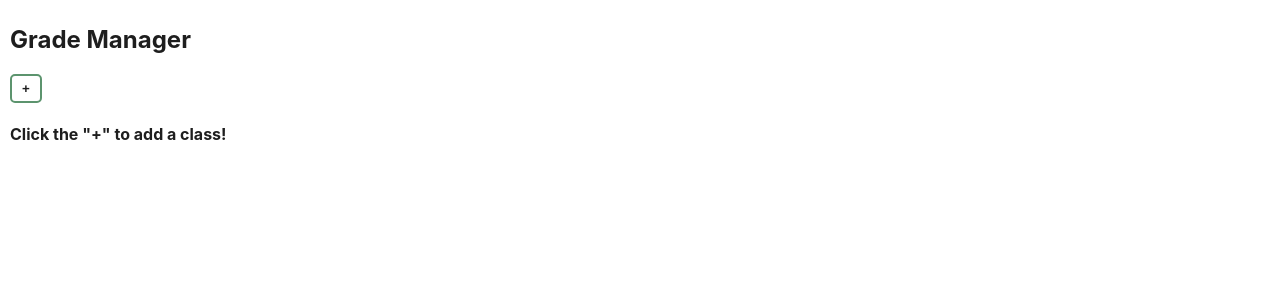
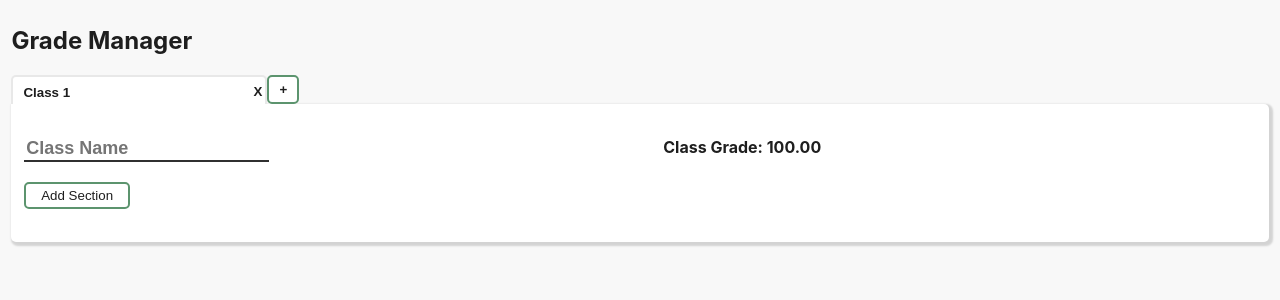
Before and after one commit to jeffreytram/Grade-Manager, a React (Create React App) app: page / in a window 1280 px wide. Shown: the top 300 px of the page. Built offline with nearby package versions, Linux system fonts and the light colour scheme.

Commit message:
Added 1 class by default, css changes - changed tabs to buttons

```diff
--- a/src/App.css
+++ b/src/App.css
@@ -2,9 +2,13 @@
   color: rgba(30, 30, 30, 1);
 }
 
+html {
+  background-color: rgb(248,248,248);
+}
+
 .app-container {
   margin: 0px 5px;
-  padding: 5px;
+  padding: .5vw;
 }
 
 button:hover, .component-class-tab:hover {
--- a/src/Class.css
+++ b/src/Class.css
@@ -1,12 +1,12 @@
 .component-class-container {
-  background-color: rgb(248,248,248);
+  background-color: white;
   border-top-right-radius: 5px;
   border-bottom-left-radius: 5px;
   border-bottom-right-radius: 5px;
-  padding: 5px;
-  -webkit-box-shadow: 2px 2px 2px 0px rgba(0, 0, 0, 0.15);
-  -moz-box-shadow: 2px 2px 2px 0px rgba(0, 0, 0, 0.15);
-  box-shadow: 2px 2px 2px 0px rgba(0, 0, 0, 0.15);
+  padding: 1vw;
+  -webkit-box-shadow: 2px 2px 2px px rgba(0, 0, 0, 0.15);
+  -moz-box-shadow: 2px 2px 2px 2px rgba(0, 0, 0, 0.15);
+  box-shadow: 2px 2px 2px 2px rgba(0, 0, 0, 0.15);
 }
 
 .component-class-content-container {
@@ -34,3 +34,8 @@
   background-color: white;
   padding: 4px 15px;
 }
+
+.component-add-section-btn:hover {
+  background-color: rgb(92, 148, 110);
+  color: white;
+}
--- a/src/Form.css
+++ b/src/Form.css
@@ -11,11 +11,12 @@
   overflow: hidden;
   white-space: nowrap;
   padding: 5px 10px 1px 10px;
+  text-align: left;
 }
 
 .active-tab {
   border-bottom: none;
-  background-color: rgb(248,248,248);
+  background-color: white;
   font-weight: bold;
 }
 
@@ -33,10 +34,15 @@
   padding: 5px 10px;
 }
 
+.component-add-class-btn:hover {
+  background-color: rgb(92, 148, 110);
+  color: white;
+}
+
 .component-delete-class-btn {
   position: absolute;
-  top: 9px;
-  right: -2px;
+  top: 7px;
+  right: 3px;
   border: none;
   background-color: rgba(0, 0, 0, 0);
 }
--- a/src/Form.js
+++ b/src/Form.js
@@ -26,6 +26,8 @@ export default class Form extends React.Component {
     const classKey = parseInt(localStorage.getItem('classKey'))
     if (classList !== null) {
       this.setState({ classList, currClass, classKey })
+    } else {
+      this.addClass()
     }
   }
 
@@ -243,18 +245,18 @@ export default class Form extends React.Component {
               className = "Class " + (cls.id + 1)
             }
             return (
-              <div
+              <button
                 className={(this.state.classList[this.state.currClass].id === cls.id) ? "component-class-tab active-tab" : "component-class-tab"}
                 onClick={(event) => this.setActiveIndex(event, cls.id)}
               >
                 <div className="component-class-tab-name">{className}</div>
-                <button
+                <div
                   className="component-delete-class-btn"
                   onClick={() => this.deleteClass(cls.id)}
                 >
                   X
-                </button>
-              </div>
+                </div>
+              </button>
             )
           })}
           <button className="component-add-class-btn" onClick={this.addClass}>+</button>
--- a/src/Grade.css
+++ b/src/Grade.css
@@ -8,6 +8,7 @@
   width: 30vw;
   max-width: 300px;
 }
+
 .num {
   width: 58px;
 }
@@ -15,7 +16,7 @@
 .component-delete-grade-btn {
   border: none;
   border-radius: 5px;
-  background-color: rgba(0, 0, 0 , 0);
-  color: rgba(255, 0 , 0, 1);
+  background-color: rgba(0, 0, 0, 0);
+  color: rgba(255, 0, 0, 1);
   padding: 0px 5px;
 }
--- a/src/Section.css
+++ b/src/Section.css
@@ -20,7 +20,6 @@
   right: 30px;
   border: none;
   background-color: rgba(0, 0, 0, 0);
-  z-index: 1;
 }
 
 .component-delete-section-btn {
@@ -30,7 +29,6 @@
   border: none;
   background-color: rgba(0, 0, 0, 0);
   color: gray;
-  z-index: 1;
 }
 
 .component-section-grade {
@@ -39,6 +37,7 @@
   bottom: 3px;
   color: rgba(30, 30, 30, .2);
   font-size: 35px;
+  pointer-events: none;
 }
 
 .red {
```
Also changed, not shown: planning.txt.
